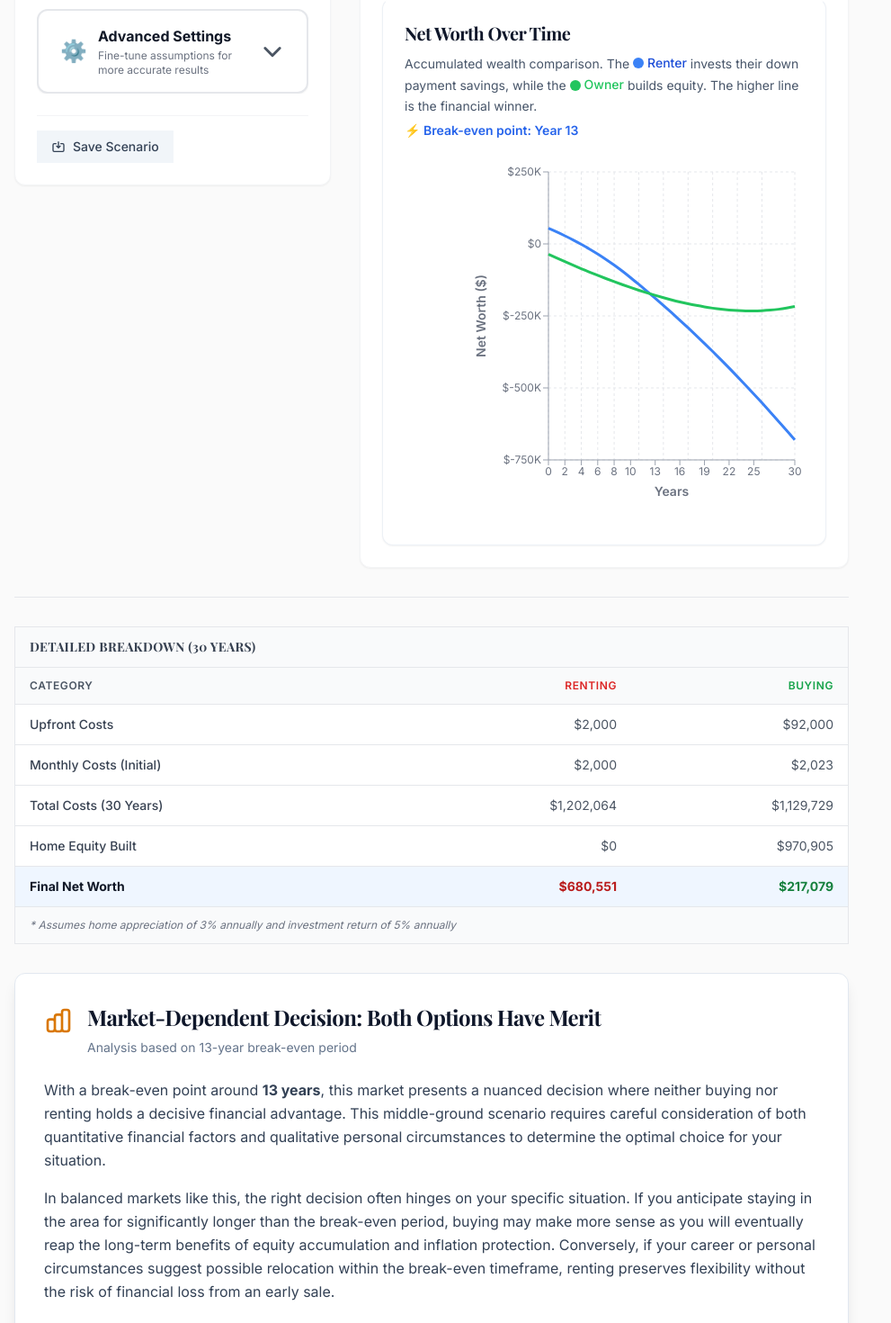
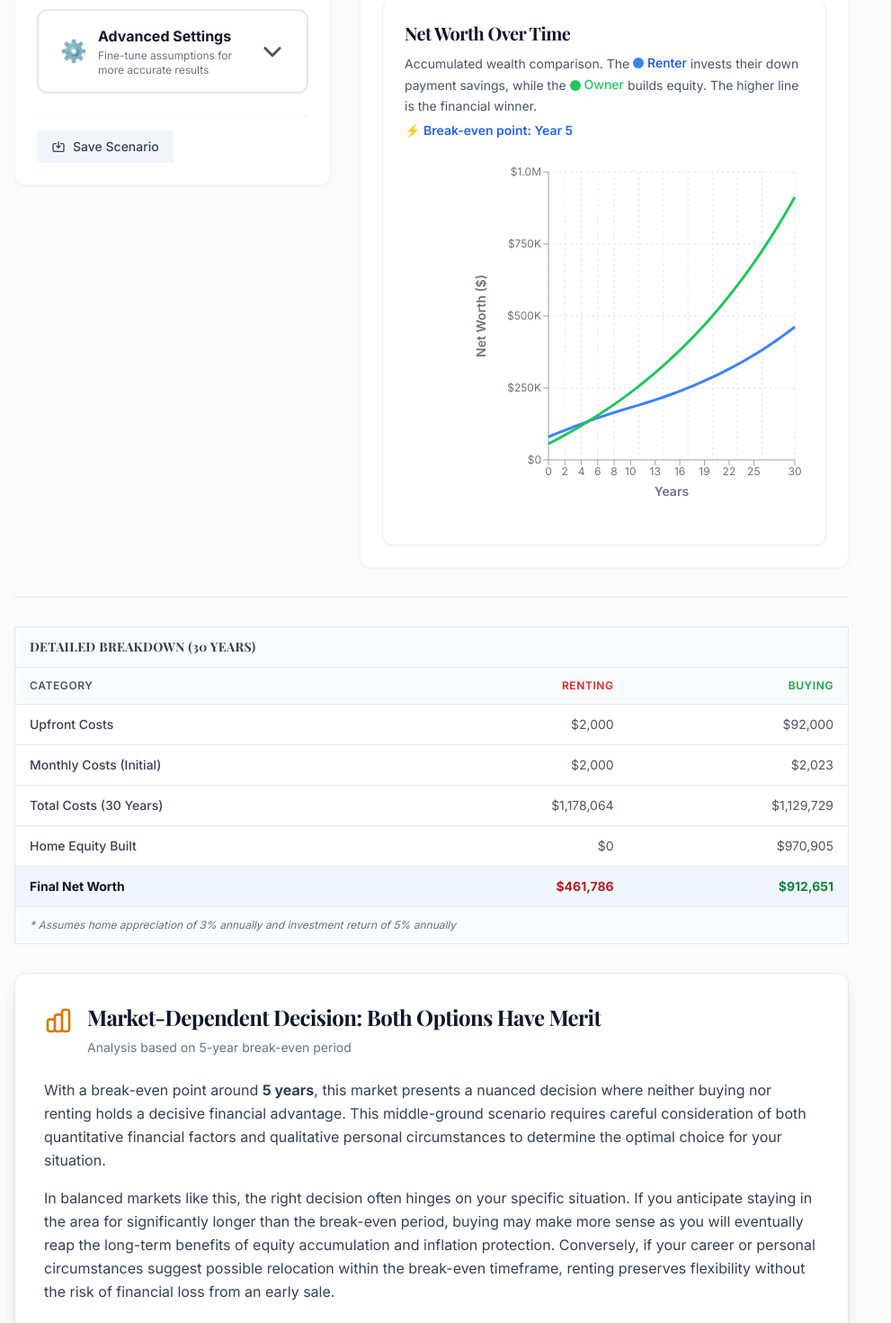
Before and after one commit to TrevorGall16/buyorrent, a Next.js app: page /calculator in a window 1280 px wide. Shown: the part 1076-2546 px from the top of the page at 90% size, without its empty margins (0-991 px from the left). Built offline with nearby package versions, Linux system fonts and the light colour scheme; a web font is replaced by a local one.

Commit message:
calculator

```diff
--- a/components/calculator/AdvancedSettings.tsx
+++ b/components/calculator/AdvancedSettings.tsx
@@ -16,6 +16,8 @@ interface AdvancedSettingsProps {
   rentInflationRate: number;
   investmentReturnRate: number;
   marginalTaxRate: number;
+  homeAppreciationRate: number;
+  capitalGainsTaxRate: number;
   yearsToPlot: number;
   onDownPaymentChange: (value: number) => void;
   onInterestRateChange: (value: number) => void;
@@ -25,6 +27,8 @@ interface AdvancedSettingsProps {
   onRentInflationChange: (value: number) => void;
   onInvestmentReturnChange: (value: number) => void;
   onMarginalTaxChange: (value: number) => void;
+  onHomeAppreciationChange: (value: number) => void;
+  onCapitalGainsTaxChange: (value: number) => void;
   onYearsToPlotChange: (value: number) => void;
   propertyTaxLabel?: string;
   labels?: {
@@ -50,6 +54,8 @@ export default function AdvancedSettings({
   rentInflationRate,
   investmentReturnRate,
   marginalTaxRate,
+  homeAppreciationRate,
+  capitalGainsTaxRate,
   yearsToPlot,
   onDownPaymentChange,
   onInterestRateChange,
@@ -59,6 +65,8 @@ export default function AdvancedSettings({
   onRentInflationChange,
   onInvestmentReturnChange,
   onMarginalTaxChange,
+  onHomeAppreciationChange,
+  onCapitalGainsTaxChange,
   onYearsToPlotChange,
   propertyTaxLabel = 'Property Tax Rate',
   labels,
@@ -201,6 +209,18 @@ export default function AdvancedSettings({
               formatValue={(val) => val.toFixed(1)}
               tooltip={tooltips.maintenance}
             />
+
+            <InputField
+              label="Home Appreciation Rate"
+              value={homeAppreciationRate}
+              onChange={(val) => onHomeAppreciationChange(val / 100)}
+              min={0}
+              max={8}
+              step={0.5}
+              suffix="% per year"
+              formatValue={(val) => val.toFixed(1)}
+              tooltip="Expected annual increase in your home's value. Historical US average is ~3%. This is the single most impactful variable in the buy calculation."
+            />
           </div>
 
           {/* Rental Settings */}
@@ -250,6 +270,18 @@ export default function AdvancedSettings({
               suffix="%"
               formatValue={(val) => val.toString()}
             />
+
+            <InputField
+              label="Capital Gains Tax"
+              value={capitalGainsTaxRate}
+              onChange={(val) => onCapitalGainsTaxChange(val / 100)}
+              min={0}
+              max={40}
+              step={1}
+              suffix="% on investment gains"
+              formatValue={(val) => val.toString()}
+              tooltip="Tax rate applied to the renter's investment gains when liquidating. US long-term rate is 15-20%. Some countries charge 25-30%."
+            />
           </div>
 
           {/* Analysis Timeframe */}
--- a/components/calculator/Calculator.tsx
+++ b/components/calculator/Calculator.tsx
@@ -73,7 +73,6 @@ export default function Calculator({
   const router = useRouter();
 
   const isMountedRef = useRef(false);
-  const isInitialRenderRef = useRef(true);
 
   // Parse with validation and realistic bounds
   const [homePrice, setHomePrice] = useState(() =>
@@ -109,6 +108,12 @@ export default function Calculator({
   const [yearsToPlot, setYearsToPlot] = useState(() =>
     parseValidatedParam(searchParams, 'years', 30, 1, 50)
   );
+  const [homeAppreciationRate, setHomeAppreciationRate] = useState(() =>
+    parseValidatedParam(searchParams, 'apprc', 0.03, 0, 0.08)
+  );
+  const [capitalGainsTaxRate, setCapitalGainsTaxRate] = useState(() =>
+    parseValidatedParam(searchParams, 'cgtax', 0.15, 0, 0.5)
+  );
 
   const [isAdvancedOpen, setIsAdvancedOpen] = useState(false);
   const [results, setResults] = useState<CalculationResult | null>(null);
@@ -120,7 +125,6 @@ export default function Calculator({
   // Track mounted state
   useEffect(() => {
     isMountedRef.current = true;
-    isInitialRenderRef.current = false;
     return () => {
       isMountedRef.current = false;
     };
@@ -132,9 +136,15 @@ export default function Calculator({
   const storageKey = `rentorbuy_data_${cityName.toLowerCase().replace(/[^a-z0-9]/g, '_')}`;
 
   // Load saved scenario on mount (after hydration to avoid mismatch)
+  // IMPORTANT: If URL has calculator params, those take priority over localStorage.
   useEffect(() => {
     if (hasLoadedFromStorage.current) return;
     hasLoadedFromStorage.current = true;
+
+    // Count calculator-specific params (exclude 'lang' and other non-calculator params)
+    const calcParamKeys = ['price', 'rent', 'down', 'rate', 'term', 'tax', 'maint', 'rinfl', 'invest', 'mtax', 'years', 'apprc', 'cgtax'];
+    const hasUrlCalcParams = calcParamKeys.some(key => searchParams.has(key));
+    if (hasUrlCalcParams) return; // URL params win — do not load from localStorage
 
     try {
       const savedData = localStorage.getItem(storageKey);
@@ -176,6 +186,12 @@ export default function Calculator({
       if (typeof parsed.yearsToPlot === 'number' && parsed.yearsToPlot >= 1 && parsed.yearsToPlot <= 50) {
         setYearsToPlot(parsed.yearsToPlot);
       }
+      if (typeof parsed.homeAppreciationRate === 'number' && parsed.homeAppreciationRate >= 0 && parsed.homeAppreciationRate <= 0.08) {
+        setHomeAppreciationRate(parsed.homeAppreciationRate);
+      }
+      if (typeof parsed.capitalGainsTaxRate === 'number' && parsed.capitalGainsTaxRate >= 0 && parsed.capitalGainsTaxRate <= 0.5) {
+        setCapitalGainsTaxRate(parsed.capitalGainsTaxRate);
+      }
 
       // Show "loaded" feedback briefly
       setSaveStatus('loaded');
@@ -184,7 +200,7 @@ export default function Calculator({
       // Silently fail if localStorage is unavailable or data is corrupted
       console.warn('Could not load saved scenario from localStorage');
     }
-  }, [storageKey]);
+  }, [storageKey, searchParams]);
 
   // Save scenario handler
   const handleSaveScenario = () => {
@@ -201,6 +217,8 @@ export default function Calculator({
         investmentReturnRate,
         marginalTaxRate,
         yearsToPlot,
+        homeAppreciationRate,
+        capitalGainsTaxRate,
         savedAt: new Date().toISOString(),
       };
       localStorage.setItem(storageKey, JSON.stringify(dataToSave));
@@ -222,10 +240,13 @@ export default function Calculator({
     rentInflationRate,
     investmentReturnRate,
     marginalTaxRate,
+    homeAppreciationRate,
+    capitalGainsTaxRate,
   }), [
     homePrice, monthlyRent, downPaymentPercent, interestRate,
     propertyTaxRate, maintenanceRate, rentInflationRate,
-    investmentReturnRate, marginalTaxRate
+    investmentReturnRate, marginalTaxRate,
+    homeAppreciationRate, capitalGainsTaxRate,
   ]);
 
   const debouncedInputs = useDebounce(inputsSnapshot, 300);
@@ -253,11 +274,13 @@ export default function Calculator({
       financial: {
         investmentReturnRate: debouncedInputs.investmentReturnRate,
         marginalTaxRate: debouncedInputs.marginalTaxRate,
+        capitalGainsTaxRate: debouncedInputs.capitalGainsTaxRate,
       },
       yearsToAnalyze: yearsToPlot,
+      countryCode,
     };
-    setResults(calculateRentVsBuy(calculationInputs));
-  }, [debouncedInputs, loanTermYears, yearsToPlot, countryConfig]);
+    setResults(calculateRentVsBuy(calculationInputs, debouncedInputs.homeAppreciationRate));
+  }, [debouncedInputs, loanTermYears, yearsToPlot, countryConfig, countryCode]);
 
   // Snapshot for URL syncing
   const urlStateSnapshot = useMemo(() => ({
@@ -272,10 +295,12 @@ export default function Calculator({
     investmentReturnRate,
     marginalTaxRate,
     yearsToPlot,
+    homeAppreciationRate,
+    capitalGainsTaxRate,
   }), [
     homePrice, monthlyRent, downPaymentPercent, interestRate, loanTermYears,
     propertyTaxRate, maintenanceRate, rentInflationRate, investmentReturnRate,
-    marginalTaxRate, yearsToPlot
+    marginalTaxRate, yearsToPlot, homeAppreciationRate, capitalGainsTaxRate,
   ]);
 
   const debouncedUrlState = useDebounce(urlStateSnapshot, 800);
@@ -284,7 +309,6 @@ export default function Calculator({
   // ✅ FIXED: URL Synchronization Logic (Prevents Loops)
   // ------------------------------------------------------------
   useEffect(() => {
-    if (isInitialRenderRef.current) return;
     if (!isMountedRef.current) return;
 
     // 1. Clone EXISTING params to preserve 'lang'
@@ -315,6 +339,8 @@ export default function Calculator({
     updateParam('rinfl', debouncedUrlState.rentInflationRate, defaultInputs.rental.rentInflationRate, 4, 0.001);
     updateParam('invest', debouncedUrlState.investmentReturnRate, defaultInputs.financial.investmentReturnRate, 4, 0.001);
     updateParam('mtax', debouncedUrlState.marginalTaxRate, defaultInputs.financial.marginalTaxRate, 4, 0.001);
+    updateParam('apprc', debouncedUrlState.homeAppreciationRate, 0.03, 4, 0.001);
+    updateParam('cgtax', debouncedUrlState.capitalGainsTaxRate, 0.15, 4, 0.001);
 
     if (debouncedUrlState.yearsToPlot !== 30) {
       params.set('years', debouncedUrlState.yearsToPlot.toString());
@@ -366,6 +392,8 @@ export default function Calculator({
     rentInflationRate: rentInflationRate * 100,
     investmentReturnRate: investmentReturnRate * 100,
     marginalTaxRate: marginalTaxRate * 100,
+    homeAppreciationRate: homeAppreciationRate * 100,
+    capitalGainsTaxRate: capitalGainsTaxRate * 100,
     yearsToPlot,
     onDownPaymentChange: setDownPaymentPercent,
     onInterestRateChange: setInterestRate,
@@ -375,6 +403,8 @@ export default function Calculator({
     onRentInflationChange: setRentInflationRate,
     onInvestmentReturnChange: setInvestmentReturnRate,
     onMarginalTaxChange: setMarginalTaxRate,
+    onHomeAppreciationChange: setHomeAppreciationRate,
+    onCapitalGainsTaxChange: setCapitalGainsTaxRate,
     onYearsToPlotChange: setYearsToPlot,
     propertyTaxLabel: labels.propertyTax,
     labels: {
@@ -392,6 +422,7 @@ export default function Calculator({
   }), [
     downPaymentPercent, interestRate, loanTermYears, propertyTaxRate,
     maintenanceRate, rentInflationRate, investmentReturnRate, marginalTaxRate,
+    homeAppreciationRate, capitalGainsTaxRate,
     yearsToPlot, labels
   ]);
 
--- a/lib/country-config.ts
+++ b/lib/country-config.ts
@@ -1122,6 +1122,7 @@ export function getDefaultInputsForCountry(
     financial: {
       investmentReturnRate: 0.05, // 5% opportunity cost
       marginalTaxRate: config.marginalTaxRate,
+      capitalGainsTaxRate: 0.15, // 15% default capital gains on investments
     },
     yearsToAnalyze: 30,
   };
--- a/lib/finance.ts
+++ b/lib/finance.ts
@@ -1,6 +1,13 @@
 /**
  * RentOrBuy-Pro Finance Engine
  * Comprehensive financial calculations with international support
+ *
+ * NET WORTH DEFINITIONS (corrected):
+ *   Owner Net Worth  = Home Value − Mortgage Balance − Selling Costs
+ *   Renter Net Worth = Investment Portfolio Balance (after capital-gains tax on gains)
+ *
+ * Cumulative costs are tracked for display but are NOT subtracted from net worth.
+ * They are cash-flow items, not liabilities.
  */
 
 import {
@@ -124,7 +131,7 @@ export function calculateInterestPaid(
 export function calculateHomeValue(
   initialPrice: number,
   years: number,
-  annualAppreciationRate: number = 0.03 // Default 3% appreciation
+  annualAppreciationRate: number = 0.03
 ): number {
   return initialPrice * Math.pow(1 + annualAppreciationRate, years);
 }
@@ -142,6 +149,9 @@ export function calculateInvestmentGrowth(
 
 /**
  * Calculate renter scenario over time
+ *
+ * Renter Net Worth = Investment Portfolio Balance (after cap-gains tax on gains)
+ * Cumulative costs tracked separately for display only.
  */
 function calculateRenterScenario(
   inputs: CalculatorInputs
@@ -149,26 +159,28 @@ function calculateRenterScenario(
   const { rental, financial, yearsToAnalyze, purchase } = inputs;
   const dataPoints: YearlyDataPoint[] = [];
 
-  // Initial costs for renter
+  // Initial costs for renter (security deposit + broker fee)
   const initialRenterCosts =
     rental.monthlyRent *
     (rental.securityDepositMonths + rental.brokerFeeMonths);
 
-  // Track investment account (down payment + monthly savings)
+  // Renter invests the down payment equivalent instead of buying
   const downPaymentAmount = purchase.homePrice * purchase.downPaymentPercent;
-  let investmentBalance = downPaymentAmount; // Renter invests down payment equivalent
+  let investmentBalance = downPaymentAmount;
+  // Track the cost basis for capital gains calculation
+  let investmentCostBasis = downPaymentAmount;
 
   let cumulativeCost = initialRenterCosts;
   let currentMonthlyRent = rental.monthlyRent;
 
   for (let year = 0; year <= yearsToAnalyze; year++) {
-    // Calculate annual rent (increases each year due to inflation)
+    // Rent increases each year due to inflation
     if (year > 0) {
       currentMonthlyRent *= 1 + rental.rentInflationRate;
     }
     const annualRent = currentMonthlyRent * 12;
 
-    // Calculate hypothetical mortgage payment for comparison
+    // Calculate hypothetical ownership cost for savings comparison
     const loanAmount = purchase.homePrice - downPaymentAmount;
     const monthlyMortgage = calculateMonthlyMortgagePayment(
       loanAmount,
@@ -176,32 +188,36 @@ function calculateRenterScenario(
       purchase.loanTermYears
     );
     const annualMortgage = monthlyMortgage * 12;
-
-    // Monthly savings: difference between mortgage+expenses and rent
     const annualPropertyTax = purchase.homePrice * purchase.propertyTaxRate;
     const annualMaintenance = purchase.homePrice * purchase.maintenanceRate;
     const totalAnnualOwnershipCost =
       annualMortgage + annualPropertyTax + annualMaintenance;
 
-    // Renter saves the difference if rent is lower
+    // Renter saves the difference if rent is lower than ownership costs
     const monthlySavings = Math.max(
       (totalAnnualOwnershipCost - annualRent) / 12,
       0
     );
 
-    // Add savings to investment account monthly (compound monthly)
+    // Grow investment account monthly (compound monthly)
     if (year > 0) {
       const monthlyRate = financial.investmentReturnRate / 12;
       for (let month = 0; month < 12; month++) {
         investmentBalance *= 1 + monthlyRate;
         investmentBalance += monthlySavings;
+        investmentCostBasis += monthlySavings;
       }
     }
 
-    cumulativeCost += annualRent;
+    cumulativeCost += year > 0 ? annualRent : 0;
 
-    // Renter net worth = investments - cumulative costs
-    const renterNetWorth = investmentBalance - cumulativeCost;
+    // Apply capital gains tax to unrealized gains for net worth calculation
+    const unrealizedGains = Math.max(investmentBalance - investmentCostBasis, 0);
+    const capitalGainsTax = unrealizedGains * financial.capitalGainsTaxRate;
+    const afterTaxInvestmentValue = investmentBalance - capitalGainsTax;
+
+    // Renter Net Worth = after-tax investment portfolio value
+    const renterNetWorth = afterTaxInvestmentValue;
 
     dataPoints.push({
       year,
@@ -221,35 +237,37 @@ function calculateRenterScenario(
 
 /**
  * Calculate owner scenario over time
+ *
+ * Owner Net Worth = Home Value − Mortgage Balance − Selling Costs
+ * Cumulative costs tracked separately for display only.
+ * Mortgage interest tax deduction applied ONLY for US.
  */
 function calculateOwnerScenario(
   inputs: CalculatorInputs,
   homeAppreciationRate: number = 0.03,
-  sellingCostRate: number = 0.06 // 6% typical selling costs (agent fees)
+  sellingCostRate: number = 0.06
 ): YearlyDataPoint[] {
-  const { purchase, financial, yearsToAnalyze } = inputs;
+  const { purchase, yearsToAnalyze, countryCode } = inputs;
   const dataPoints: YearlyDataPoint[] = [];
 
-  // Initial costs for owner
   const downPaymentAmount = purchase.homePrice * purchase.downPaymentPercent;
   const closingCosts = purchase.homePrice * purchase.closingCostRate;
-  const initialOwnerCosts = downPaymentAmount + closingCosts;
-
   const loanAmount = purchase.homePrice - downPaymentAmount;
 
-  let cumulativeCost = initialOwnerCosts;
+  // Track cumulative costs for display (NOT used in net worth)
+  let cumulativeCost = downPaymentAmount + closingCosts;
 
   for (let year = 0; year <= yearsToAnalyze; year++) {
     const monthsIntoLoan = year * 12;
 
-    // Calculate current home value with appreciation
+    // Current home value with appreciation
     const currentHomeValue = calculateHomeValue(
       purchase.homePrice,
       year,
       homeAppreciationRate
     );
 
-    // Calculate remaining mortgage balance
+    // Remaining mortgage balance
     const mortgageBalance =
       year === 0
         ? loanAmount
@@ -260,10 +278,10 @@ function calculateOwnerScenario(
             monthsIntoLoan
           );
 
-    // Calculate equity
+    // Home equity
     const homeEquity = currentHomeValue - mortgageBalance;
 
-    // Calculate annual costs
+    // Track annual costs (for display)
     if (year > 0) {
       const monthlyMortgage = calculateMonthlyMortgagePayment(
         loanAmount,
@@ -278,7 +296,9 @@ function calculateOwnerScenario(
       // Maintenance based on current home value
       const annualMaintenance = currentHomeValue * purchase.maintenanceRate;
 
-      // Tax deduction on mortgage interest (if applicable)
+      // Tax deduction on mortgage interest — US ONLY
+      let taxSavings = 0;
+      if (countryCode === 'US') {
         const interestPaid = calculateInterestPaid(
           loanAmount,
           purchase.interestRate,
@@ -292,16 +312,17 @@ function calculateOwnerScenario(
           monthsIntoLoan - 12
         );
         const annualInterest = interestPaid - previousInterestPaid;
-      const taxSavings = annualInterest * financial.marginalTaxRate;
+        taxSavings = annualInterest * inputs.financial.marginalTaxRate;
+      }
 
       cumulativeCost +=
         annualMortgage + annualPropertyTax + annualMaintenance - taxSavings;
     }
 
-    // Owner net worth = home equity - cumulative costs
-    // If owner sells, subtract selling costs
-    const netProceeds = homeEquity - currentHomeValue * sellingCostRate;
-    const ownerNetWorth = netProceeds - cumulativeCost;
+    // Owner Net Worth = Home Value − Mortgage Balance − Selling Costs
+    // Selling costs are based on current home value (agent fees, transfer tax)
+    const sellingCosts = currentHomeValue * sellingCostRate;
+    const ownerNetWorth = currentHomeValue - mortgageBalance - sellingCosts;
 
     dataPoints.push({
       year,
@@ -327,24 +348,22 @@ function findBreakEvenPoint(dataPoints: YearlyDataPoint[]): BreakEvenResult {
     const current = dataPoints[i];
     const previous = dataPoints[i - 1];
 
-    // Check if crossover happened
+    // Check if crossover happened (owner overtakes renter)
     if (
       previous.ownerNetWorth <= previous.renterNetWorth &&
       current.ownerNetWorth > current.renterNetWorth
     ) {
       // Linear interpolation for more precise estimate
-      const delta =
-        (current.renterNetWorth - current.ownerNetWorth) /
-        (current.renterNetWorth -
-          current.ownerNetWorth -
-          (previous.renterNetWorth - previous.ownerNetWorth));
+      const prevGap = previous.renterNetWorth - previous.ownerNetWorth; // positive (renter ahead)
+      const currGap = current.ownerNetWorth - current.renterNetWorth;   // positive (owner ahead)
+      const fraction = prevGap / (prevGap + currGap);
 
-      const exactPoint = current.year - 1 + delta;
-      const month = Math.floor((exactPoint % 1) * 12);
+      const exactPoint = (i - 1) + fraction;
+      const month = Math.floor(fraction * 12);
 
       return {
-        year: current.year,
-        month,
+        year: i,
+        month: Math.min(month, 11),
         exactPoint,
       };
     }
--- a/lib/types.ts
+++ b/lib/types.ts
@@ -74,6 +74,7 @@ export interface RentalInputs {
 export interface FinancialInputs {
   investmentReturnRate: number; // Annual rate as decimal (0.05 = 5%)
   marginalTaxRate: number; // As decimal (0.25 = 25%)
+  capitalGainsTaxRate: number; // Tax on investment gains for renter (0.15 = 15%)
 }
 
 export interface CalculatorInputs {
@@ -81,6 +82,7 @@ export interface CalculatorInputs {
   rental: RentalInputs;
   financial: FinancialInputs;
   yearsToAnalyze: number;
+  countryCode: CountryCode;
 }
 
 export interface YearlyDataPoint {
```
Also changed, not shown: lib/test-finance.ts (+4 -4 lines). Lines whose indentation alone changed are shown as unchanged.
